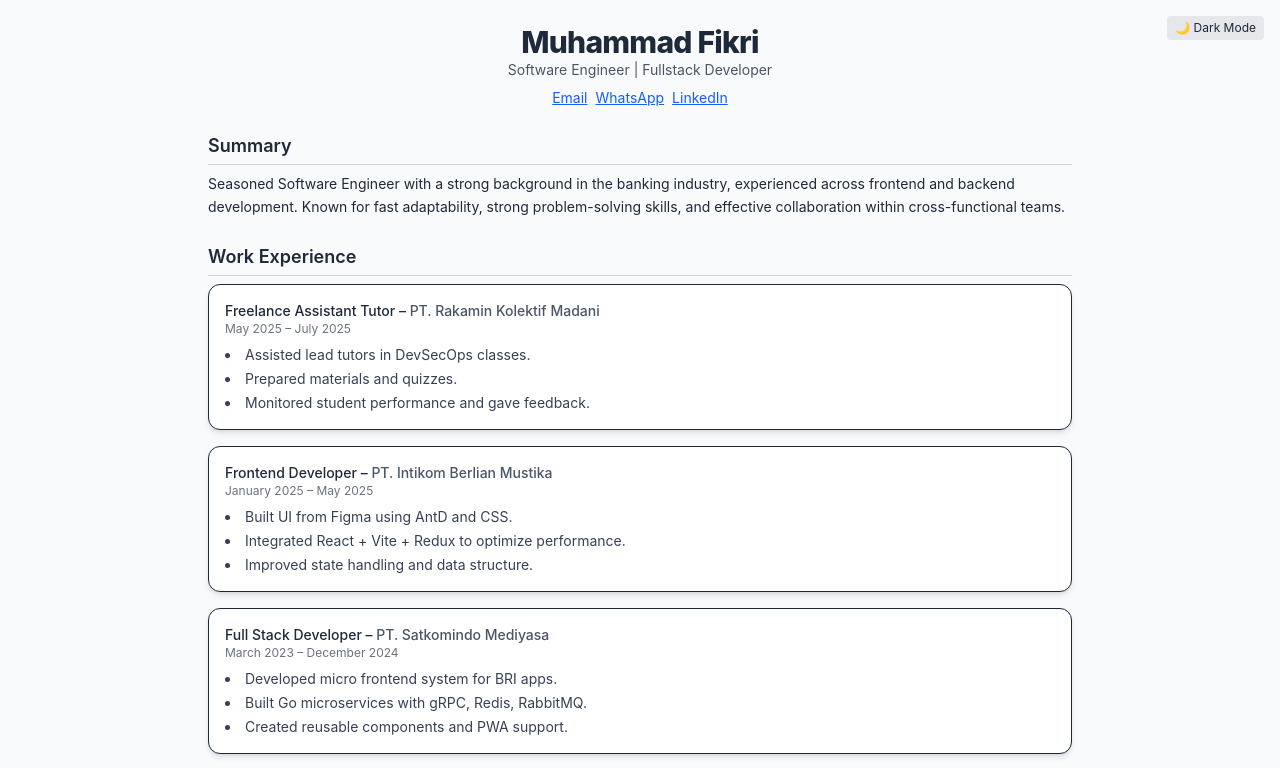
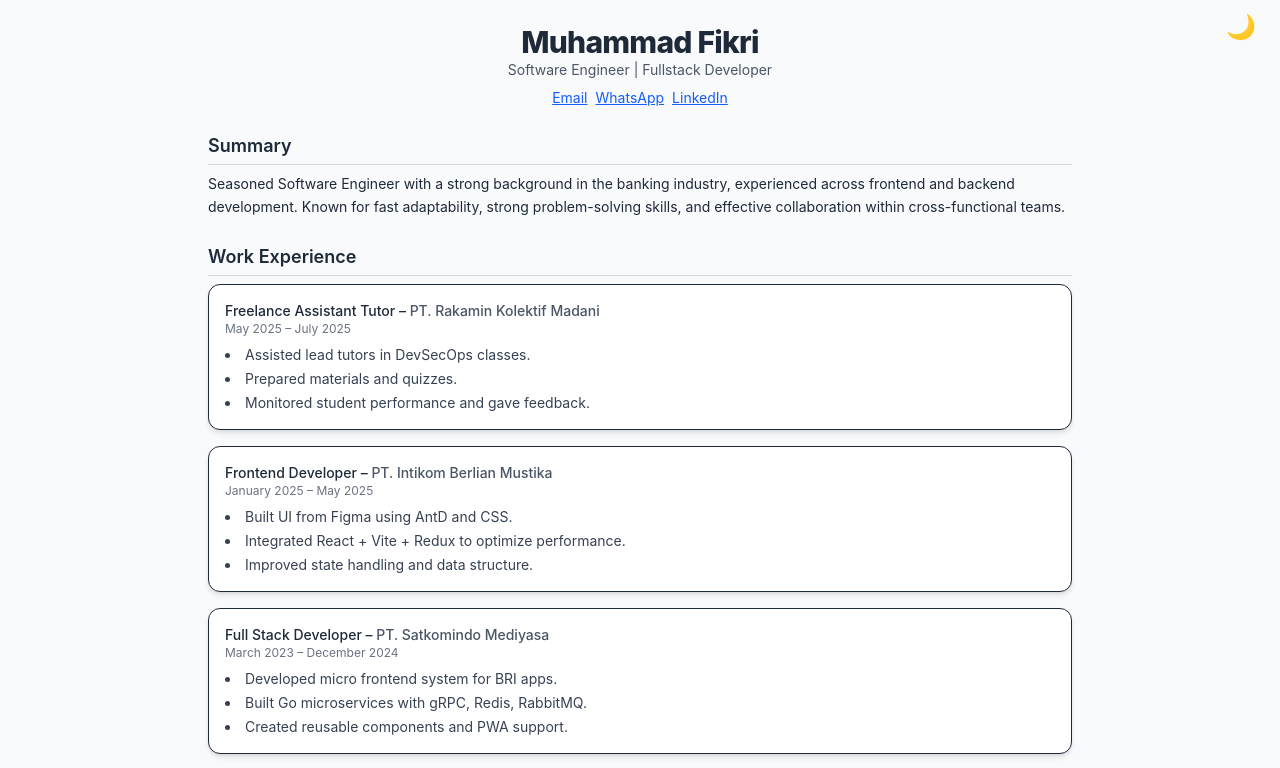
Before and after one commit to FixDev/portfolio, a React (Vite) app: page / in a window 1280 px wide. Shown: the top 768 px of the page. Built offline with nearby package versions, Linux system fonts and the light colour scheme.

Commit message:
change style button darkmode

```diff
--- a/package.json
+++ b/package.json
@@ -13,7 +13,6 @@
     "@tailwindcss/vite": "^4.1.11",
     "react": "^19.1.0",
     "react-dom": "^19.1.0",
-    "react-icons": "^5.5.0",
     "tailwindcss": "^4.1.11"
   },
   "devDependencies": {
--- a/src/App.tsx
+++ b/src/App.tsx
@@ -31,9 +31,9 @@ function App() {
     <div className="max-w-4xl mx-auto px-4 py-6">
       <button
         onClick={() => setDarkMode(!darkMode)}
-        className="fixed top-4 right-4 text-xs bg-gray-200 dark:bg-gray-700 px-2 py-1 rounded hover:scale-105 transition-transform cursor-pointer"
+        className="fixed top-4 right-4 text-2xl bg-transparent px-2 py-1 rounded hover:scale-150 animate-bounce transition-transform cursor-pointer"
       >
-        {darkMode ? "☀️ Light Mode" : "🌙 Dark Mode"}
+        {darkMode ? "☀️" : "🌙"}
       </button>
       <Header />
       <Section title="Summary">
```
Also changed, not shown: 1 other file (tests, documents, lock files or other folders).
